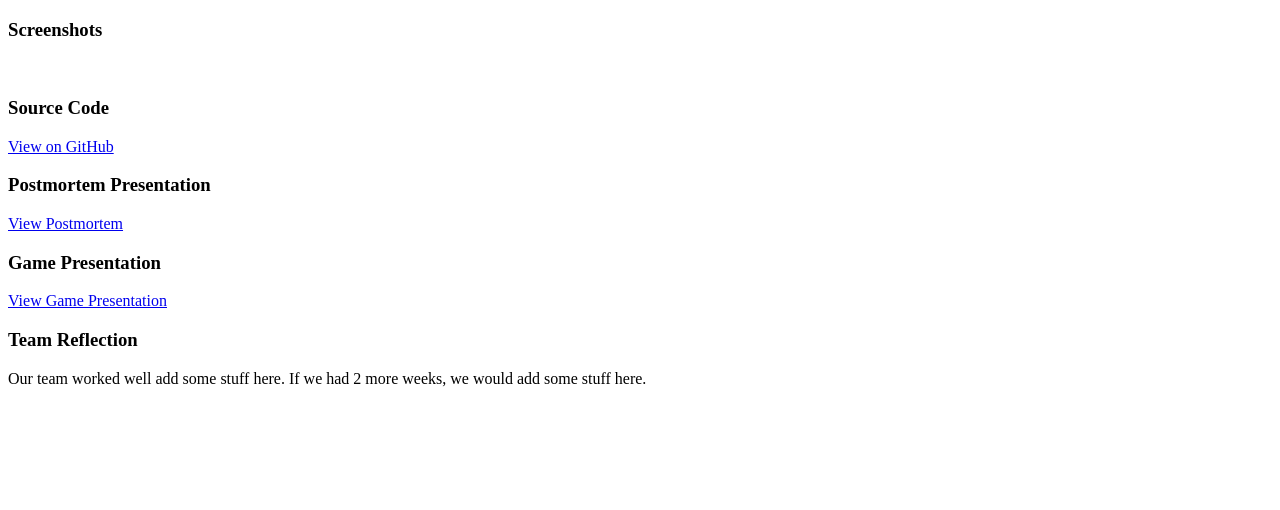
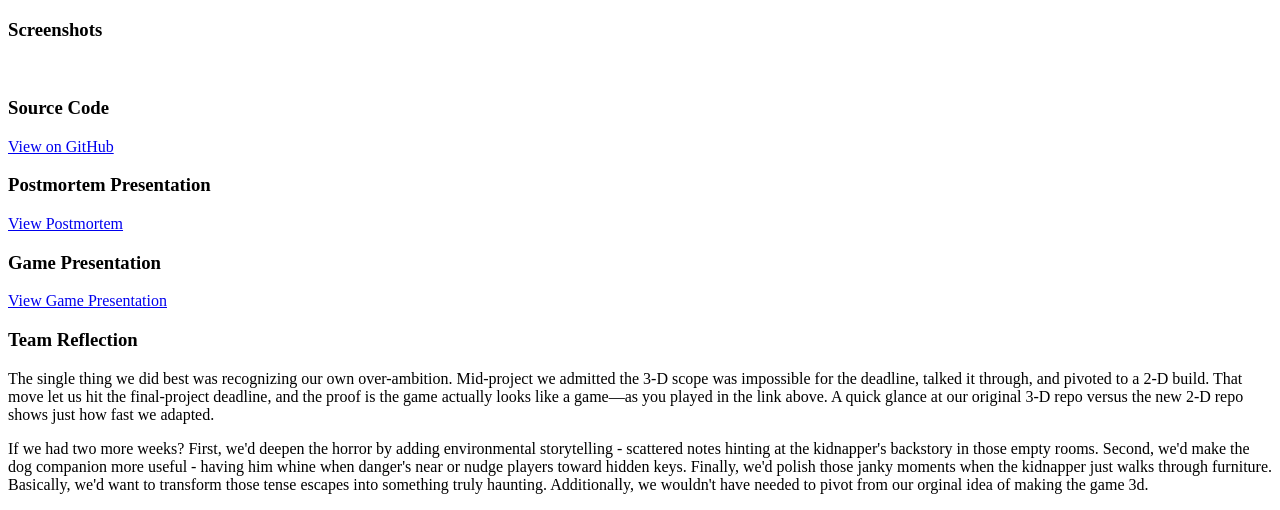
Before and after one commit to vinisha231/WhispersOfTheForgotten, a plain HTML site: page index.html in a window 1280 px wide. Shown: the part 1123-1633 px from the top of the page. Before the commit the page ends 1527 px from the top, so only its background shows below. Drawn offline with Linux system fonts and the light colour scheme.

Commit message:
Some base

```diff
--- a/index.html
+++ b/index.html
@@ -79,8 +79,10 @@ Unique features include a barking NPC dog companion and a kidnapper who chases y
 
 <h3>Team Reflection</h3>
 <p>
-Our team worked well add some stuff here.
-If we had 2 more weeks, we would add some stuff here.
+The single thing we did best was recognizing our own over-ambition. Mid-project we admitted the 3-D scope was impossible for the deadline, talked it through, and pivoted to a 2-D build. That move let us hit the final-project deadline, and the proof is the game actually looks like a game—as you played in the link above. A quick glance at our original 3-D repo versus the new 2-D repo shows just how fast we adapted.
+</p>
+<p>
+If we had two more weeks? First, we'd deepen the horror by adding environmental storytelling - scattered notes hinting at the kidnapper's backstory in those empty rooms. Second, we'd make the dog companion more useful - having him whine when danger's near or nudge players toward hidden keys. Finally, we'd polish those janky moments when the kidnapper just walks through furniture. Basically, we'd want to transform those tense escapes into something truly haunting. Additionally, we wouldn't have needed to pivot from our orginal idea of making the game 3d.
 </p>
 
 </body>
```
